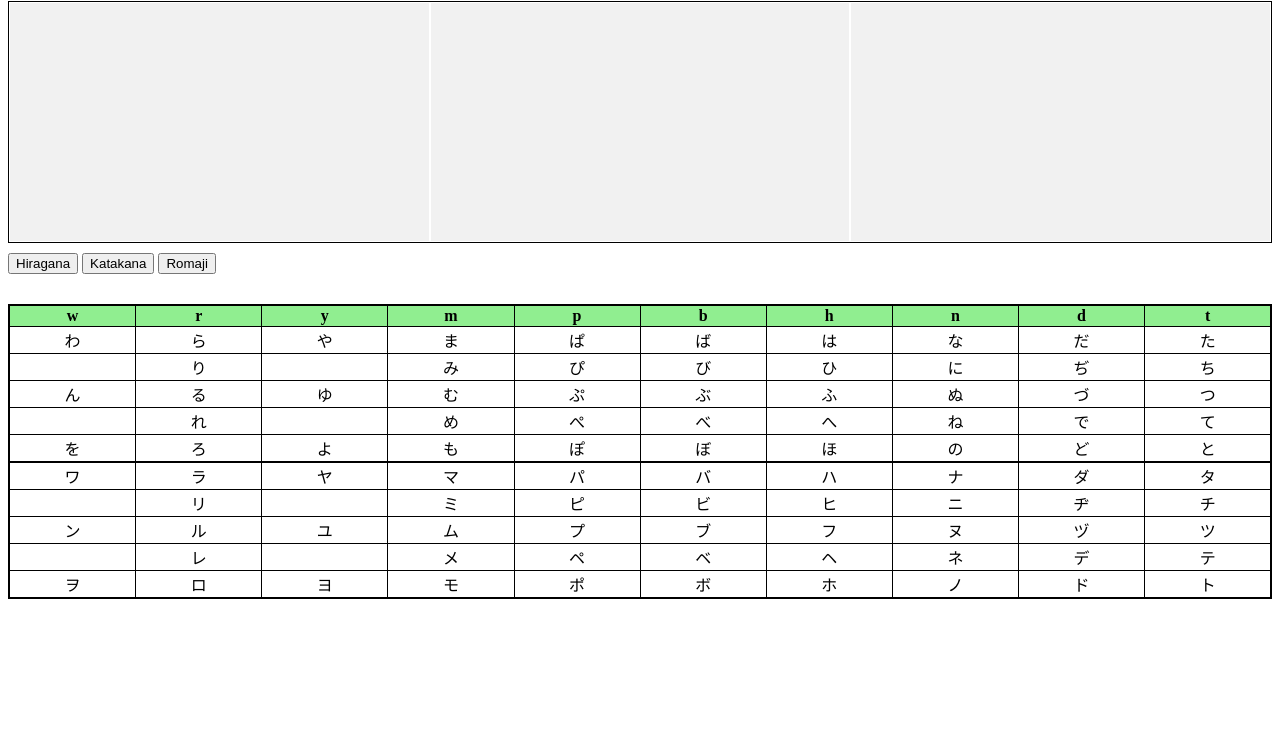
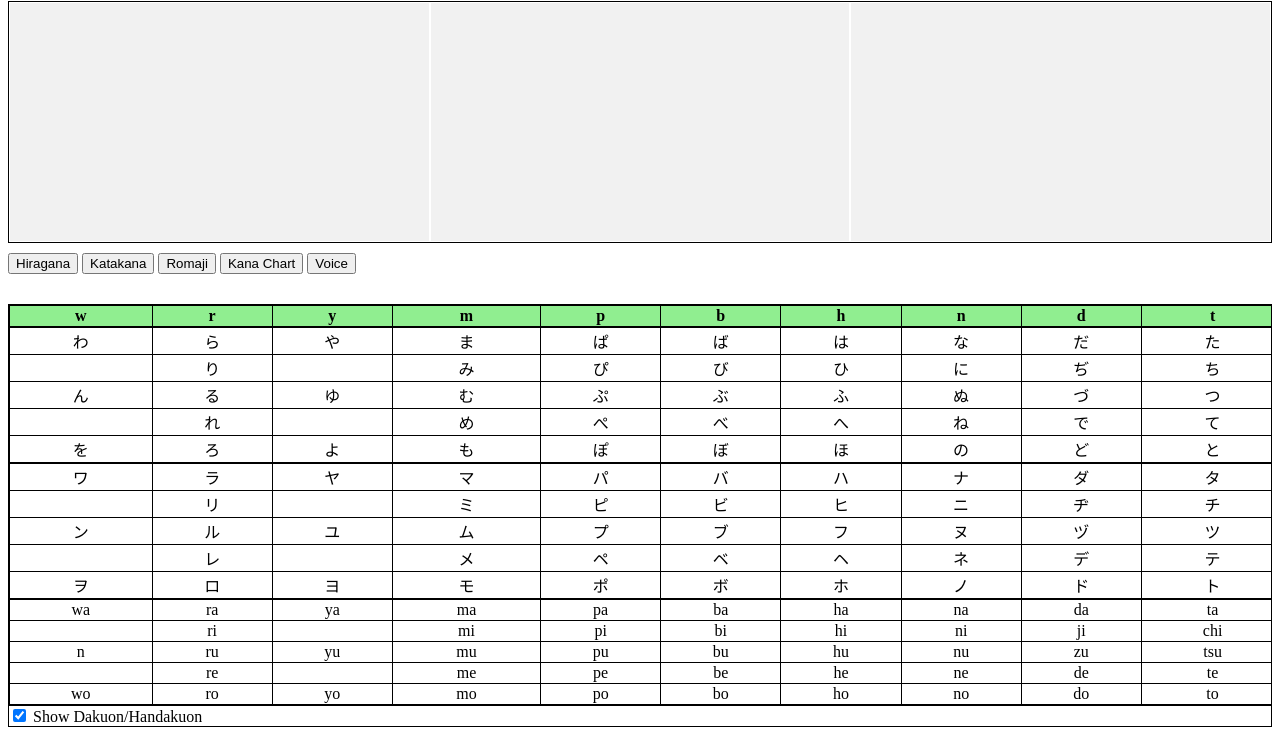
Before and after one commit to soleilSG/hellokana, a website built with Vite: page index.html in a window 1280 px wide. Shown: the part 79-814 px from the top of the page. Built offline with nearby package versions, Linux system fonts and the light colour scheme.

Commit message:
1.add a button to toggle display of kana chart; 2.toggle display dakuon and handakuon; 3.add Romaji chart below current kana chart table;

```diff
--- a/index.html
+++ b/index.html
@@ -7,7 +7,7 @@
   </head>
   <body>
     <h1>Hello Kana</h1>
-    <div id="kana-main">
+    <div id="kana-cards-container" class="kana-cards-container">
       <div id="hiragana"></div>
       <div id="katakana"></div>
       <div id="romaji"></div>
@@ -16,9 +16,11 @@
       <button id="hiragana-btn">Hiragana</button>
       <button id="katakana-btn">Katakana</button>
       <button id="romaji-btn">Romaji</button>
+      <button id="kanaChart-btn">Kana Chart</button>
+      <button id="kanaVoice-btn">Voice</button>
     </div>
     <div id="kana-chart-container" class="kana-chart-container">
-      <table id="hiragana-chart-tbl">
+      <table id="kana-chart-tbl">
         <thead>
           <tr>
             <th>w</th>
@@ -40,9 +42,8 @@
         </thead>
         <tbody></tbody>
       </table>
-      <table id="katakana-chart-tbl">
-        <tbody></tbody>
-      </table>
+      <input type="checkbox" id="dakuonToggle" name="dakuonToggle" checked />
+      <label for="dakuonToggle">Show Dakuon/Handakuon</label>
     </div>
     <script type="module" src="/main.js"></script>
   </body>
--- a/main.js
+++ b/main.js
@@ -99,51 +99,74 @@ function showKana() {
   }
 }
 
-function generateHiraganaChart() {
-  const kanaChartTbl = document.querySelector('#hiragana-chart-tbl')
-  const kanaChartTblBody = kanaChartTbl.tBodies[0]
-
+function fillKanaChartTbl(tbl, kanaArray) {
+  const rows = []
   for (let i = 0; i < 5; i++) {
-    let row = kanaChartTblBody.insertRow();
+    rows[i] = tbl.insertRow()
     for (let j = 0; j < 15; j++) {
-      row.insertCell()
+      let cell = rows[i].insertCell()
+      if (i == 4) {
+        cell.style.borderBottom = "2px solid"
+      }
     }
   }
 
-  const kanaChartTblRows = kanaChartTbl.rows
-  for (let k = 0; k < HIRAGANAS.length; k++) {
-    let r = Math.trunc(k / 5)
-    let c = k % 5
-    kanaChartTblRows[c + 1].cells[14 - r].innerHTML = HIRAGANAS[k]
+  for (let k = 0; k < kanaArray.length; k++) {
+    let c = Math.trunc(k / 5)
+    let r = k % 5
+    rows[r].cells[14 - c].innerHTML = kanaArray[k]
   }
 }
 
-function generateKatakanaChart() {
-  const kanaChartTbl = document.querySelector('#katakana-chart-tbl')
+function generateKanaChart() {
+  const kanaChartTbl = document.querySelector('#kana-chart-tbl')
   const kanaChartTblBody = kanaChartTbl.tBodies[0]
 
-  for (let i = 0; i < 5; i++) {
-    let row = kanaChartTblBody.insertRow();
-    for (let j = 0; j < 15; j++) {
-      row.insertCell()
-    }
+  fillKanaChartTbl(kanaChartTblBody, HIRAGANAS)
+  fillKanaChartTbl(kanaChartTblBody, KATAKANAS)
+  fillKanaChartTbl(kanaChartTblBody, ROMAJIS)
+}
+
+function toggleDakuon(event) {
+  let displayValue = "none"
+  if (event.target.checked) {
+    displayValue = ""
   }
 
-  const kanaChartTblRows = kanaChartTbl.rows
-  for (let k = 0; k < KATAKANAS.length; k++) {
-    let r = Math.trunc(k / 5)
-    let c = k % 5
-    kanaChartTblRows[c].cells[14 - r].innerHTML = KATAKANAS[k]
+  const dakuonCols = [4, 5, 8, 10, 12]
+  const kanaChartRows = document.querySelector('#kana-chart-tbl').rows
+  for (let i = 0; i < kanaChartRows.length; i++) {
+    let cells = kanaChartRows[i].cells
+    dakuonCols.forEach(dc => {
+      let cell = cells[dc]
+      cell.style.display = displayValue
+    })
   }
 }
 
+function toggleKanaChart() {
+  let kanaChart = document.querySelector('#kana-chart-container')
+  let kanaChartVisibility = kanaChart.style.visibility
+  if (kanaChartVisibility === "") {
+    kanaChartVisibility = "hidden"
+  } else {
+    kanaChartVisibility = ""
+  }
+  kanaChart.style.visibility = kanaChartVisibility
+}
 
+function playKanaVoice() {
+  const kanaVoice = new Audio('https://0.tqn.com/z/g/japanese/library/media/audio/a.mp3')
+  kanaVoice.play()
+}
 
-document.querySelector('#hiragana-btn').addEventListener("click", toggleCard)
-document.querySelector('#katakana-btn').addEventListener("click", toggleCard)
-document.querySelector('#romaji-btn').addEventListener("click", toggleCard)
+document.querySelector('#hiragana-btn').addEventListener('click', toggleCard)
+document.querySelector('#katakana-btn').addEventListener('click', toggleCard)
+document.querySelector('#romaji-btn').addEventListener('click', toggleCard)
+document.querySelector('#kanaChart-btn').addEventListener('click', toggleKanaChart)
+document.querySelector('#kanaVoice-btn').addEventListener('click', playKanaVoice)
 
-document.querySelector('#kana-main').addEventListener('click', showKana)
+document.querySelector('#kana-cards-container').addEventListener('click', showKana)
 
-generateHiraganaChart()
-generateKatakanaChart()
+generateKanaChart()
+document.querySelector('#dakuonToggle').addEventListener('input', toggleDakuon)
--- a/styles.css
+++ b/styles.css
@@ -1,4 +1,4 @@
-#kana-main {
+.kana-cards-container {
   border: 1px solid black;
   margin-top: 20px;
   margin-bottom: 10px;
@@ -7,7 +7,7 @@
   height: 30vh;
 }
 
-#kana-main > div {
+.kana-cards-container > div {
   margin: 1px;
   padding: 5px;
   padding-top: 16%;
@@ -36,6 +36,7 @@ table {
 
 th {
   background-color: lightgreen;
+  border-bottom: 2px solid;
 }
 
 td {
```
